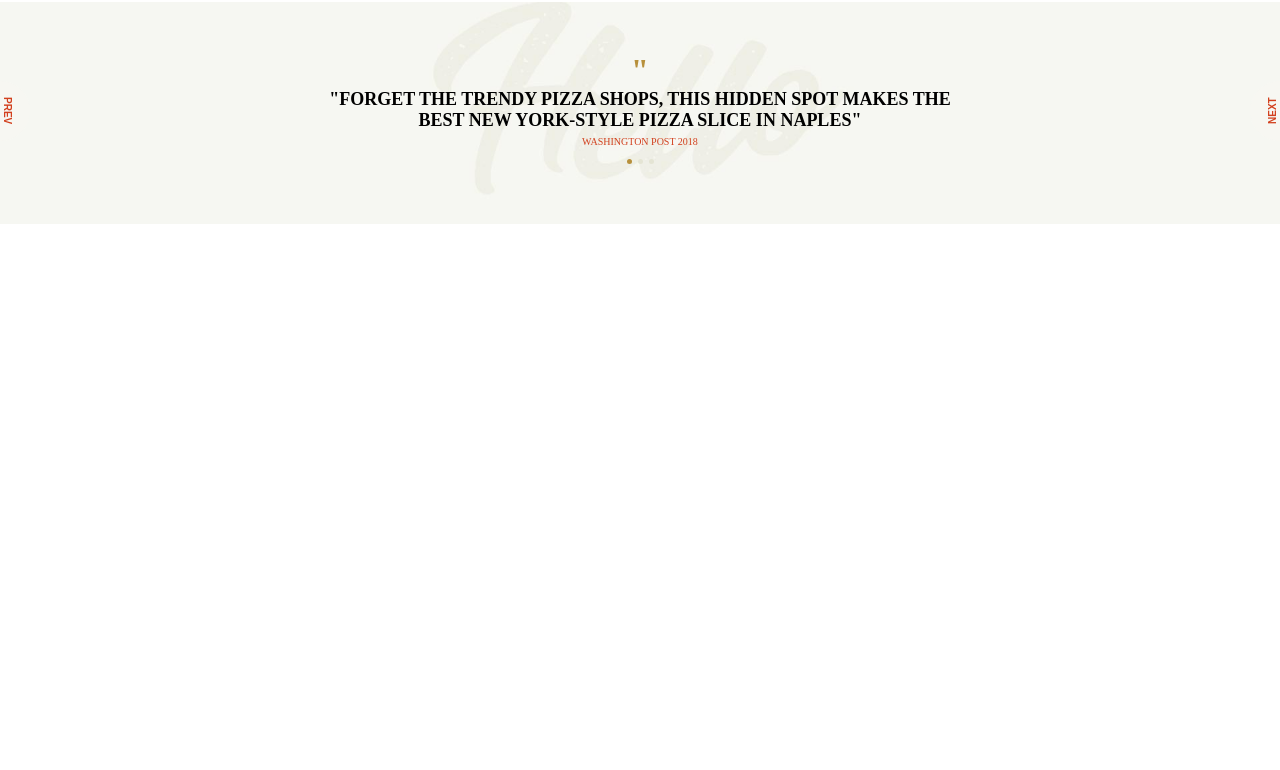
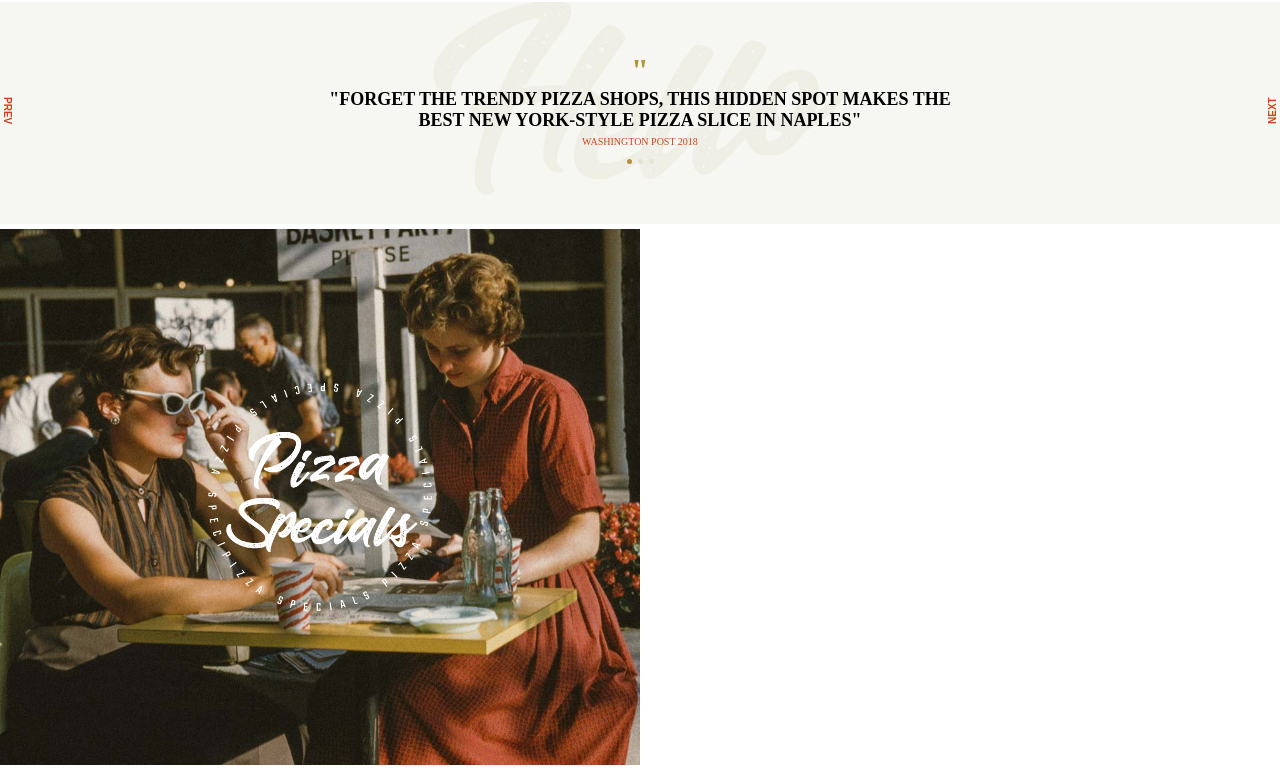
Before and after one commit to ceccobell/proj-html-vuejs, a Vue app: page / in a window 1280 px wide. Shown: the part 639-1409 px from the top of the page. Before the commit the page ends 863 px from the top, so only its background shows below. Built offline with nearby package versions, Linux system fonts and the light colour scheme.

Commit message:
[UPD] created new component pizzaSpecials and done first col-50

```diff
--- a/src/components/AppHeader.vue
+++ b/src/components/AppHeader.vue
@@ -101,25 +101,4 @@ export default {
         color: var(--text-secondary);
         text-decoration: none;
     }
-
-    .container-img {
-        position: relative;
-        display: flex;
-        align-items: center;
-        justify-content: center;
-        padding: 20px 0px;
-        width: 50%;
-    }
-
-    .bg-img {
-        width: 100%;
-        height: auto;
-    }
-
-    .featured-img {
-        position: absolute;
-        z-index: 2;
-        width: 35%;
-        height: auto;
-    }
 </style>
--- a/src/components/AppMain.vue
+++ b/src/components/AppMain.vue
@@ -1,16 +1,19 @@
 <template>
     <AdvertisingSection :images="AdvertisingImgs" />
     <TestimonialSection />
+    <PizzaSpecials />
 </template>
 
 <script>
 import AdvertisingSection from './AdvertisingSection.vue';
+import PizzaSpecials from './PizzaSpecials.vue';
 import TestimonialSection from './TestimonialSection.vue';
 
 export default {
     components: {
         AdvertisingSection,
-        TestimonialSection
+        TestimonialSection,
+        PizzaSpecials
     },
     data() {
         return {
--- /dev/null
+++ b/src/components/PizzaSpecials.vue
@@ -0,0 +1,24 @@
+<template>
+    <div class="container">
+        <div class="row">
+            <div class="container-img">
+                <img src="/public/img/h1-img-4.jpg" alt="" class="bg-img">
+                <img src="/public/img/h1-img-7n.png" alt="" class="featured-img">
+            </div>
+            <div class="col-50">
+            </div>
+        </div>
+    </div>
+</template>
+
+<script>
+export default {
+
+}
+</script>
+
+<style scoped>
+    .container-img {
+        padding: 5px 0px;
+    }
+</style>
--- a/src/style.css
+++ b/src/style.css
@@ -44,6 +44,27 @@
   transform: rotate(180deg);
   margin-right: -30px;
   padding-left: 15px;
+}
+
+.container-img {
+  position: relative;
+  display: flex;
+  align-items: center;
+  justify-content: center;
+  padding: 20px 0px;
+  width: 50%;
+}
+
+.bg-img {
+  width: 100%;
+  height: auto;
+}
+
+.featured-img {
+  position: absolute;
+  z-index: 2;
+  width: 35%;
+  height: auto;
 }
 
 /* UTILITIES */
```
